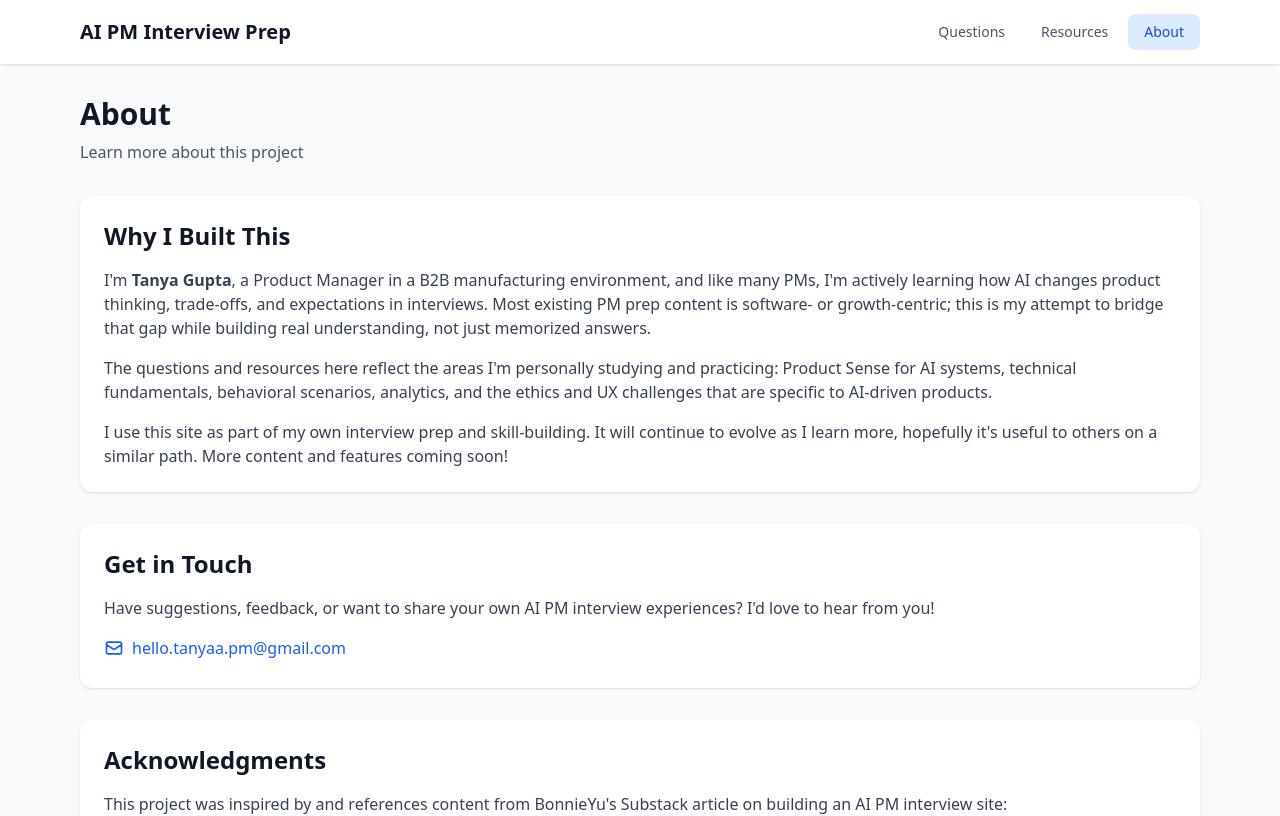
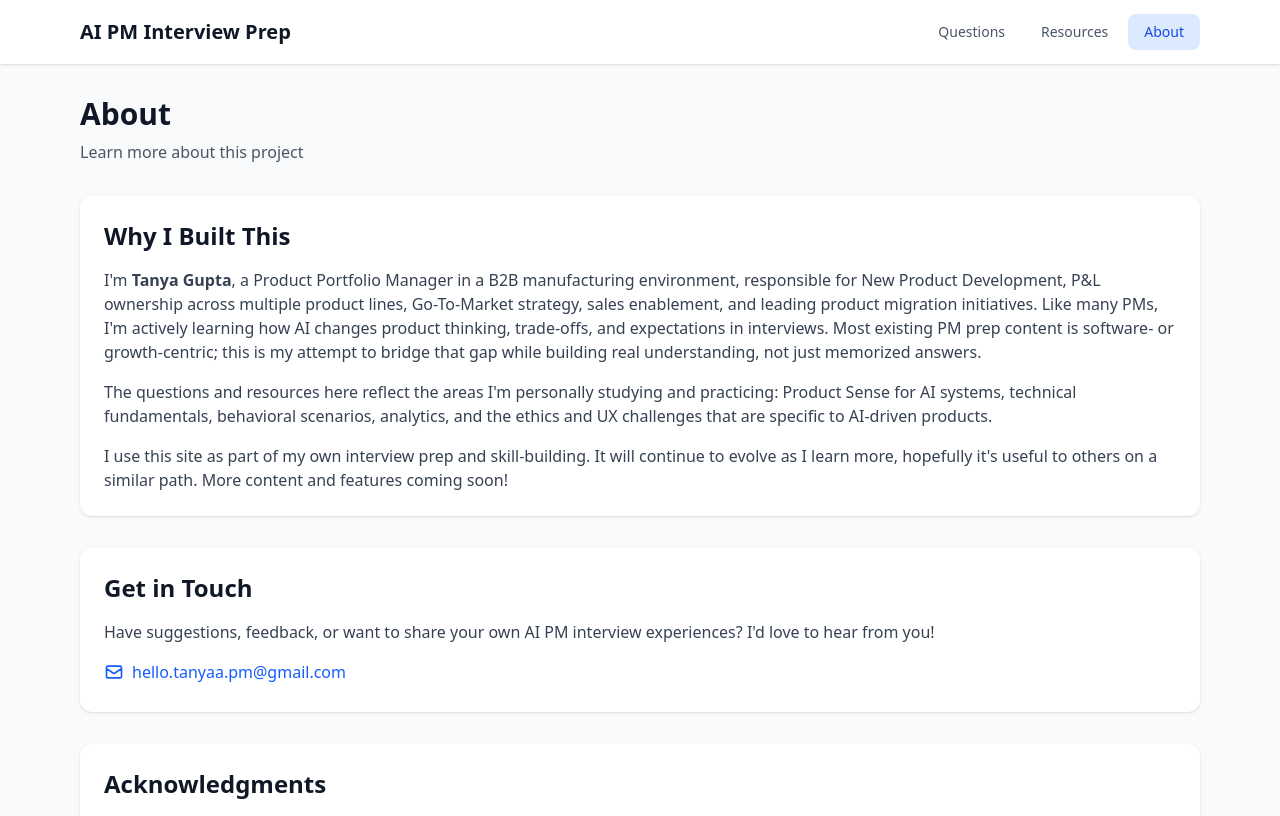
Before and after one commit to Tannybuoy/pminterview, a React (Vite) app: page /about in a window 1280 px wide. Shown: the top 816 px of the page. Built offline with nearby package versions, Linux system fonts and the light colour scheme.

Commit message:
Update role title and add responsibilities to About page

```diff
--- a/src/pages/AboutPage.jsx
+++ b/src/pages/AboutPage.jsx
@@ -8,10 +8,12 @@ function AboutPage() {
         <div className="bg-white rounded-xl shadow-sm p-6 mb-8">
           <h2 className="text-2xl font-semibold text-gray-900 mb-4">Why I Built This</h2>
           <p className="text-gray-700 mb-4">
-            I'm <span className="font-semibold">Tanya Gupta</span>, a Product Manager in a B2B manufacturing environment, and like many PMs, I'm actively
-            learning how AI changes product thinking, trade-offs, and expectations in interviews. Most
-            existing PM prep content is software- or growth-centric; this is my attempt to bridge that
-            gap while building real understanding, not just memorized answers.
+            I'm <span className="font-semibold">Tanya Gupta</span>, a Product Portfolio Manager in a B2B manufacturing
+            environment, responsible for New Product Development, P&L ownership across multiple product
+            lines, Go-To-Market strategy, sales enablement, and leading product migration initiatives.
+            Like many PMs, I'm actively learning how AI changes product thinking, trade-offs, and
+            expectations in interviews. Most existing PM prep content is software- or growth-centric;
+            this is my attempt to bridge that gap while building real understanding, not just memorized answers.
           </p>
           <p className="text-gray-700 mb-4">
             The questions and resources here reflect the areas I'm personally studying and practicing:
```
